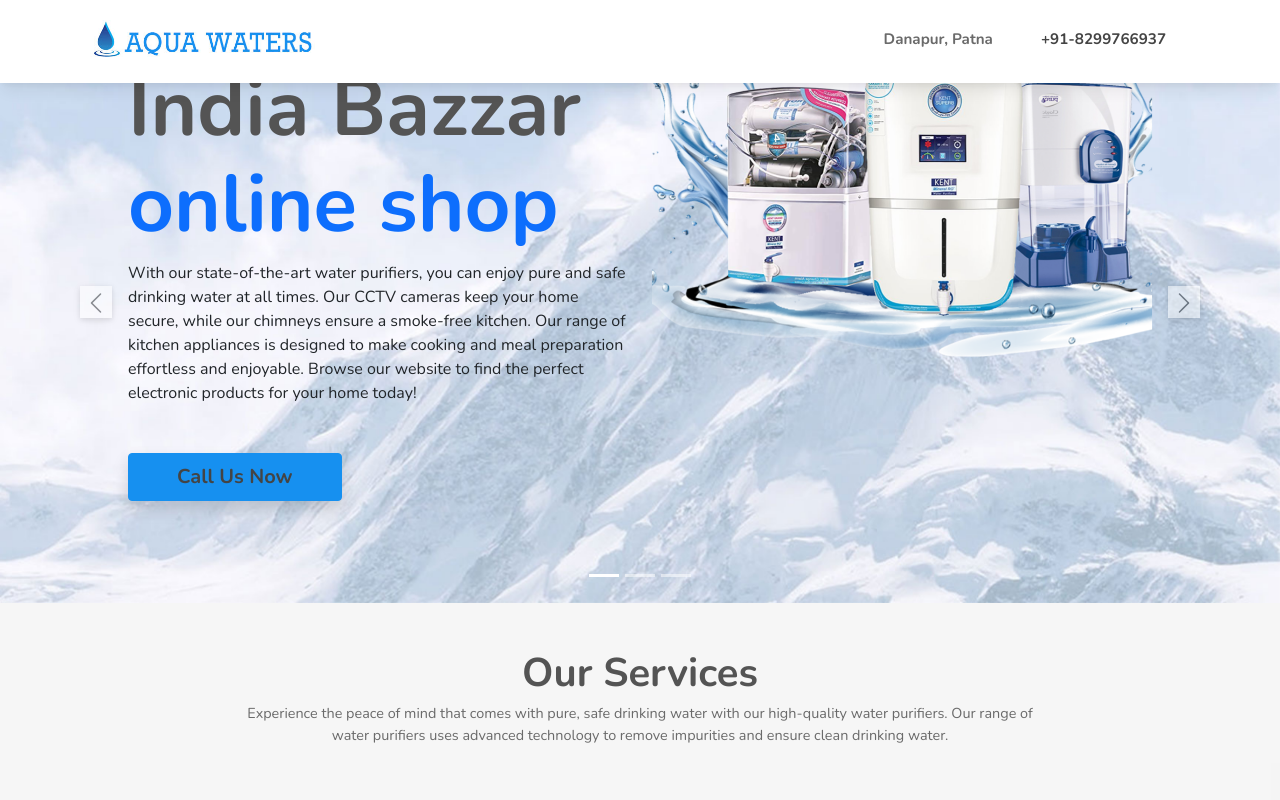
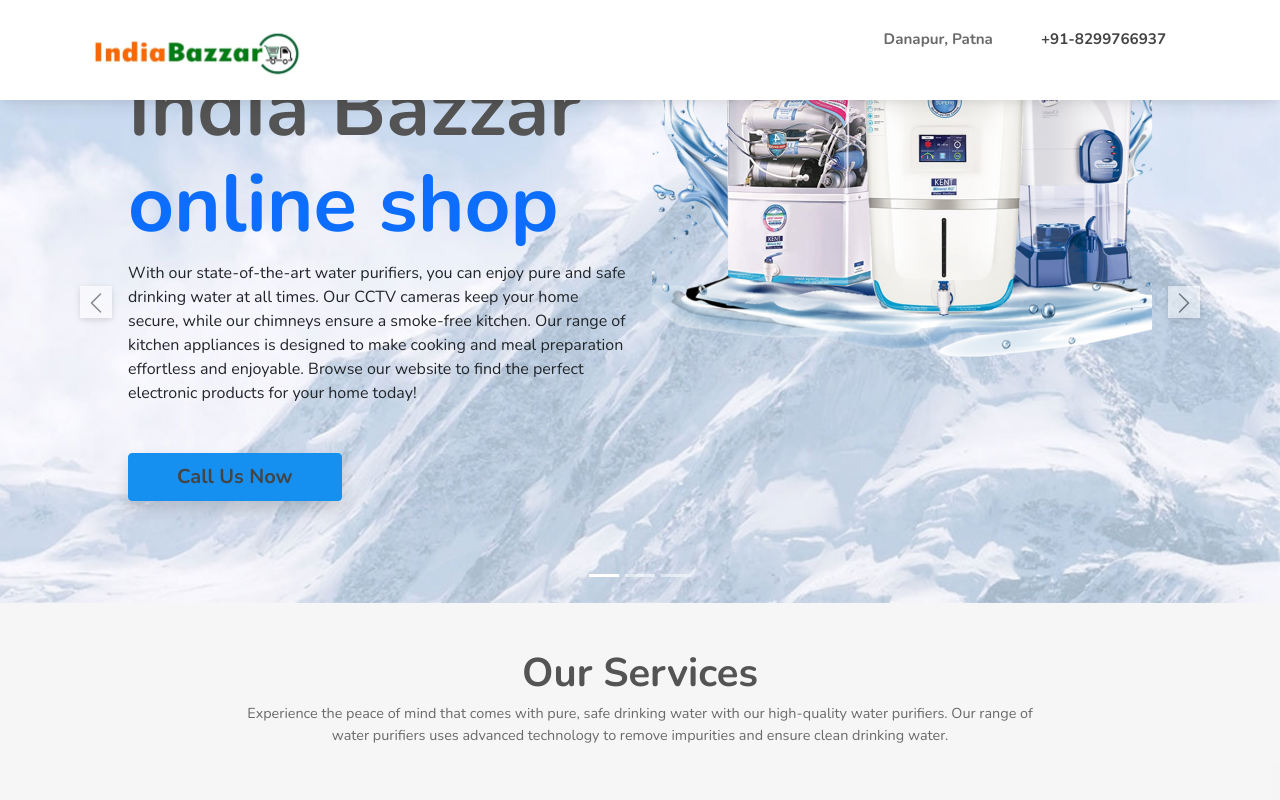
Before and after one commit to indiabazzar/indiabazzar.github.io, a plain HTML site: page index.html in a window 1280 px wide. Shown: the top 800 px of the page. Drawn offline with nearby package versions, Linux system fonts and the light colour scheme; files whose address does not match are found by name.

Commit message:
Update index.html

```diff
--- a/index.html
+++ b/index.html
@@ -21,7 +21,7 @@
                         <div class="row  p-2">
                             <div class="col-lg-3 p-2">
                                <a href="index.html">
-                                <img class="max-230" src="assets/images/logo.jpg" alt="">
+                                <img class="max-230" src="assets/images/logo.jpeg" alt="">
                                 </a>
                                  <a  data-bs-toggle="collapse" data-bs-target="#menu" class="float-end d-lg-none pt-1 ps-3"><i class="bi pt-1 fs-1 cp bi-list"></i></a>
                             </div>
```
